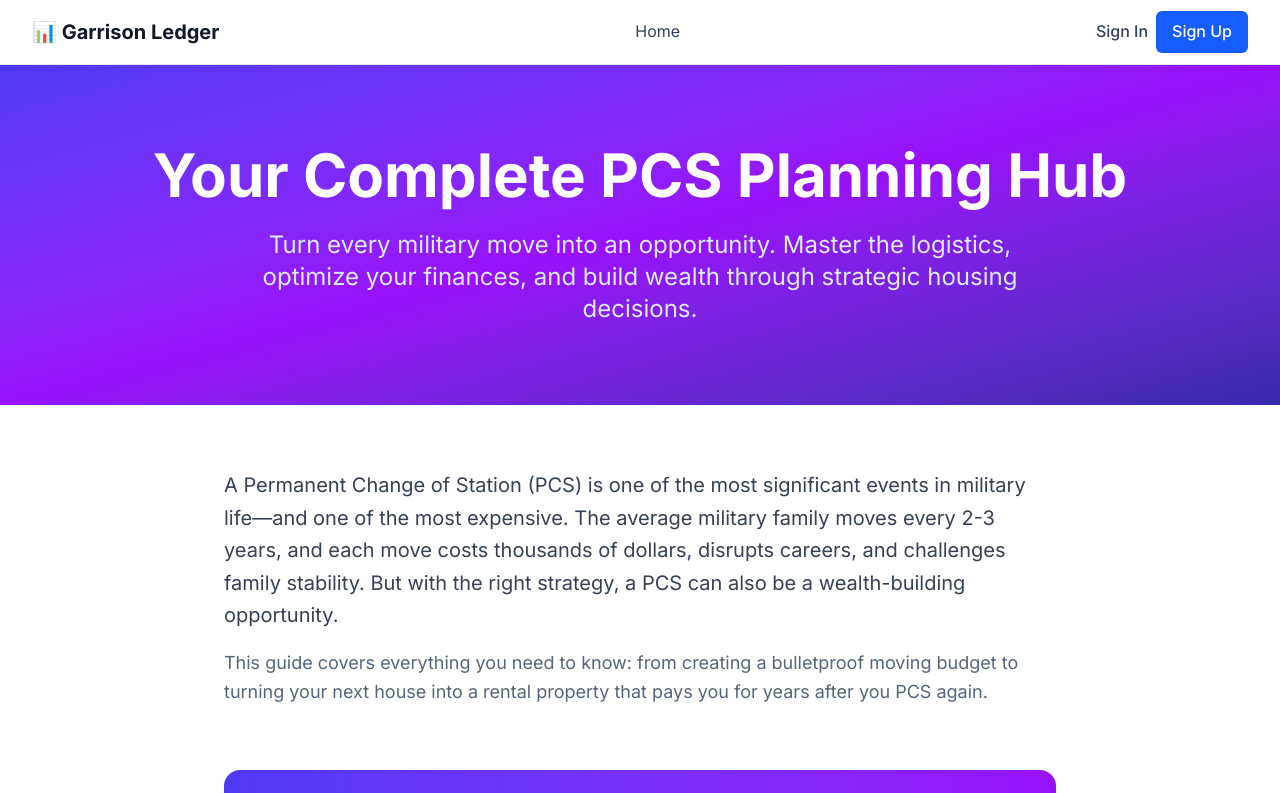
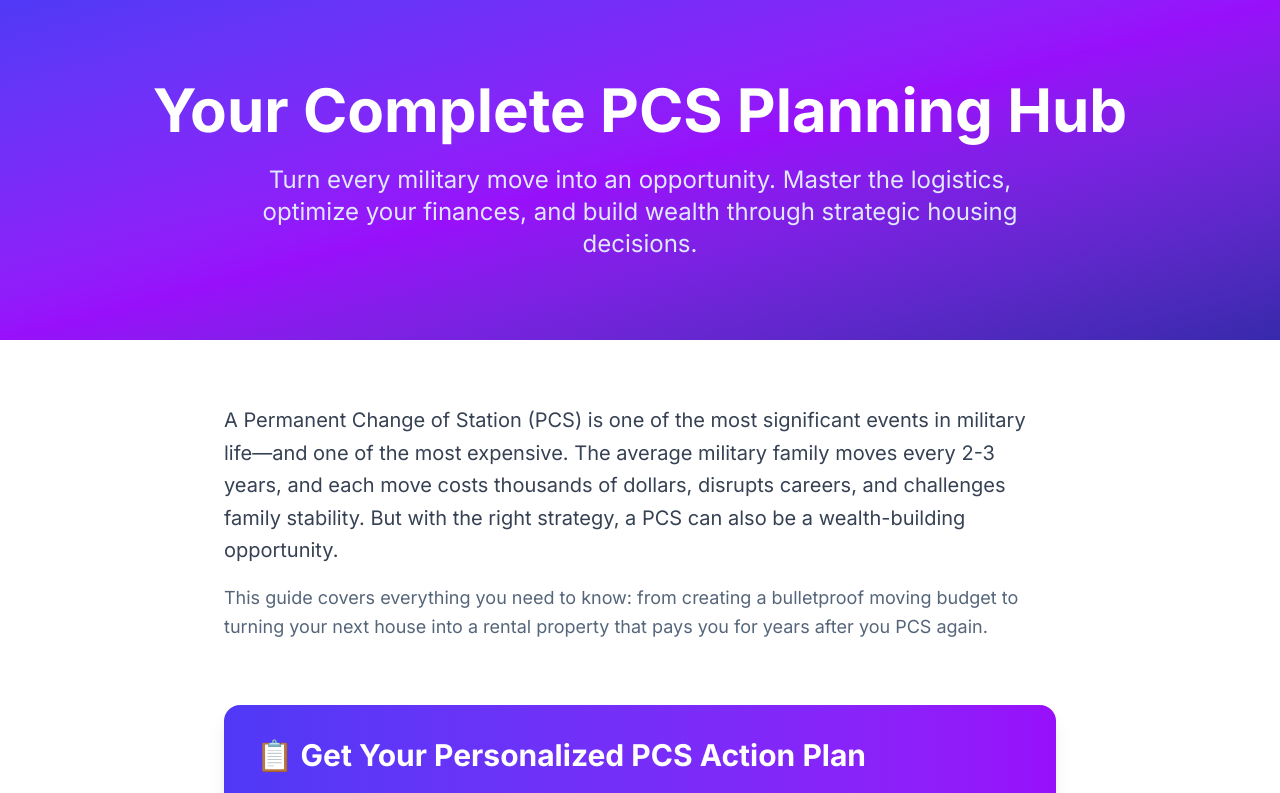
Before and after one commit to slimmugnai-oss/garrison-ledger, a Next.js app: page /pcs-hub in a window 1280 px wide. Shown: the top 793 px of the page. Built offline with nearby package versions, Linux system fonts and the light colour scheme; no server answers.

Commit message:
Update: PCS Hub page ready for Family Media header/footer integration

```diff
--- a/app/(hubs)/pcs-hub/page.tsx
+++ b/app/(hubs)/pcs-hub/page.tsx
@@ -1,6 +1,4 @@
 import type { Metadata } from "next";
-import Header from "@/app/components/Header";
-import Footer from "@/app/components/Footer";
 import { generatePageMeta } from "@/lib/seo-config";
 
 export const metadata: Metadata = generatePageMeta({
@@ -23,7 +21,7 @@ export const metadata: Metadata = generatePageMeta({
 export default function PCSHub() {
   return (
     <>
-      <Header />
+      {/* ADD DANNY'S HEADER HERE */}
 
       <main className="min-h-screen bg-white">
         {/* Hero Section */}
@@ -344,7 +342,7 @@ export default function PCSHub() {
         </div>
       </main>
 
-      <Footer />
+      {/* ADD DANNY'S FOOTER HERE */}
     </>
   );
 }
```
